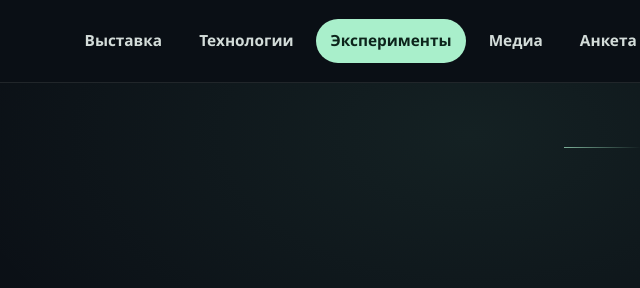
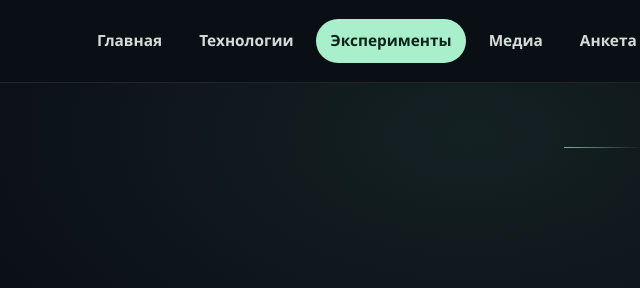
Before and after one commit to artemshlyakov/generativeAI, a plain HTML site: page experiment.html in a window 1280 px wide. Shown: the top 288 px of the page, 571-1211 px from the left. Drawn offline with Linux system fonts and the light colour scheme.

Commit message:
Rename exhibition navigation to home

```diff
--- a/experiment.html
+++ b/experiment.html
@@ -14,7 +14,7 @@
 </head>
 <body data-page="experiment">
 <a class="skip" href="#main">К содержимому</a><header class="site-header" id="site-header"><div class="header-inner">
-<a class="brand" href="index.html" aria-label="GENESIS AI — главная"><img src="assets/brand/genesis-mark.svg" alt="" width="38" height="38"><span class="brand-name">GENESIS <b>AI</b><small>Лаборатория нового</small></span></a><nav id="primary-nav" class="primary-nav" aria-label="Основная навигация"><a href="index.html">Выставка</a><a href="technology.html">Технологии</a><a href="experiment.html" aria-current="page">Эксперименты</a><a href="gallery.html">Медиа</a><a href="survey.html">Анкета</a></nav><button class="menu-toggle" id="menu-toggle" type="button" aria-controls="primary-nav" aria-expanded="false" aria-label="Открыть меню"><span></span><span></span><span></span></button>
+<a class="brand" href="index.html" aria-label="GENESIS AI — главная"><img src="assets/brand/genesis-mark.svg" alt="" width="38" height="38"><span class="brand-name">GENESIS <b>AI</b><small>Лаборатория нового</small></span></a><nav id="primary-nav" class="primary-nav" aria-label="Основная навигация"><a href="index.html">Главная</a><a href="technology.html">Технологии</a><a href="experiment.html" aria-current="page">Эксперименты</a><a href="gallery.html">Медиа</a><a href="survey.html">Анкета</a></nav><button class="menu-toggle" id="menu-toggle" type="button" aria-controls="primary-nav" aria-expanded="false" aria-label="Открыть меню"><span></span><span></span><span></span></button>
 </div></header><main id="main"><section class="page-lead reveal"><p class="eyebrow">03 / ЛАБОРАТОРИЯ</p>
 <h1>Управляйте<br><em>переменой.</em>
 </h1>
@@ -80,7 +80,7 @@
 <p data-effect="background">При наведении меняется фон этого абзаца.</p>
 <p data-effect="temporary">Фон этого абзаца меняется только пока курсор находится над ним.</p>
 </div>
-<p id="ambient-trigger" class="ambient-trigger">Наведите на этот текст — фон страницы изменится.</p></section><nav class="chapter-nav section" aria-label="Маршрут выставки"><p class="eyebrow">ПРОДОЛЖИТЬ МАРШРУТ</p><div class="chapter-nav__grid"><a class="chapter-nav__card" href="technology.html"><span class="chapter-nav__direction">← Предыдущая глава</span><strong>Технологии</strong><span class="chapter-nav__summary">Как модели создают результат</span></a><a class="chapter-nav__card chapter-nav__card--next" href="gallery.html"><span class="chapter-nav__direction">Следующая глава →</span><strong>Медиа</strong><span class="chapter-nav__summary">Изображения, видео и их происхождение</span></a></div><ol class="journey-progress"><li><a href="index.html"><span>01</span><span>Выставка</span></a></li><li><a href="technology.html"><span>02</span><span>Технологии</span></a></li><li><a href="experiment.html" aria-current="step"><span>03</span><span>Эксперименты</span></a></li><li><a href="gallery.html"><span>04</span><span>Медиа</span></a></li><li><a href="survey.html"><span>05</span><span>Анкета</span></a></li></ol></nav></main><footer class="site-footer"><div class="footer-inner">
+<p id="ambient-trigger" class="ambient-trigger">Наведите на этот текст — фон страницы изменится.</p></section><nav class="chapter-nav section" aria-label="Маршрут выставки"><p class="eyebrow">ПРОДОЛЖИТЬ МАРШРУТ</p><div class="chapter-nav__grid"><a class="chapter-nav__card" href="technology.html"><span class="chapter-nav__direction">← Предыдущая глава</span><strong>Технологии</strong><span class="chapter-nav__summary">Как модели создают результат</span></a><a class="chapter-nav__card chapter-nav__card--next" href="gallery.html"><span class="chapter-nav__direction">Следующая глава →</span><strong>Медиа</strong><span class="chapter-nav__summary">Изображения, видео и их происхождение</span></a></div><ol class="journey-progress"><li><a href="index.html"><span>01</span><span>Главная</span></a></li><li><a href="technology.html"><span>02</span><span>Технологии</span></a></li><li><a href="experiment.html" aria-current="step"><span>03</span><span>Эксперименты</span></a></li><li><a href="gallery.html"><span>04</span><span>Медиа</span></a></li><li><a href="survey.html"><span>05</span><span>Анкета</span></a></li></ol></nav></main><footer class="site-footer"><div class="footer-inner">
 <a class="brand" href="index.html" aria-label="GENESIS AI — главная"><img src="assets/brand/genesis-mark.svg" alt="" width="34" height="34"><span class="brand-name">GENESIS <b>AI</b></span></a><p>Учебная цифровая выставка<br>«Искусственный интеллект: генеративные технологии»</p>
 <a class="footer-link" href="gallery.html">Паспорт материалов <span aria-hidden="true">→</span></a>
 </div></footer>
```
